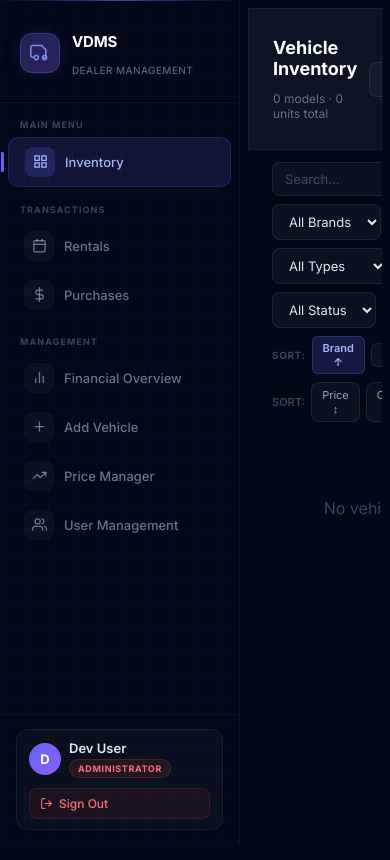
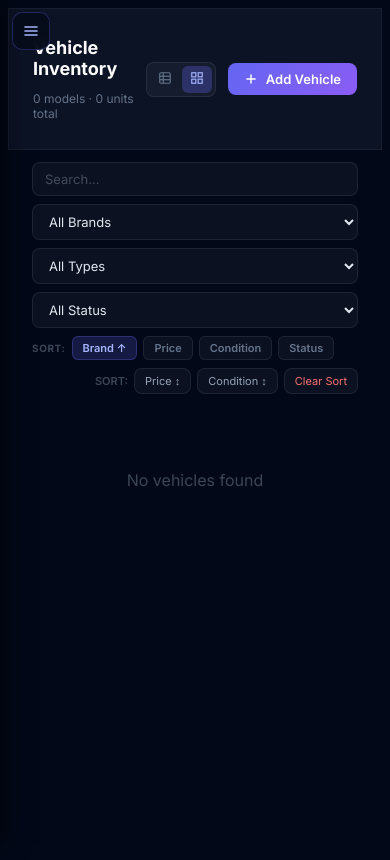
Before and after one commit to Bastianta/vdms_web, a Flask app: page /?type=CUSTOM_VIEW&menuId=VEHICLE_LIST in a window 390 px wide. Run offline with Flask 3, Linux system fonts and the light colour scheme; data that the repository does not hold is empty; some libraries are stand-ins or nearby versions.

Commit message:
feat: mobile responsive layout - hamburger menu, collapsible sidebar, responsive CSS

```diff
--- a/templates/VEHICLE_ADD.html
+++ b/templates/VEHICLE_ADD.html
@@ -101,7 +101,7 @@
         .price-input::placeholder { color:rgba(148,163,184,.4); }
         /* Footer */
         #footerBar {
-            position: fixed; bottom: 0; left: 240px; right: 0; z-index: 40;
+            position: fixed; bottom: 0; left: 240px; right: 0; z-index: 40; transition: left .3s ease;
             background: rgba(2,8,23,.95);
             border-top: 1px solid rgba(255,255,255,.06);
             backdrop-filter: blur(12px);
--- a/templates/common/sidebar.html
+++ b/templates/common/sidebar.html
@@ -114,6 +114,38 @@
     .role-sales  { background: rgba(234,179,8,0.12);  color: #facc15; border: 1px solid rgba(234,179,8,0.2); }
     .role-viewer { background: rgba(99,102,241,0.12); color: #a5b4fc; border: 1px solid rgba(99,102,241,0.2); }
 
+
+    /* ── Mobile: sidebar becomes overlay ── */
+    @media (max-width: 768px) {
+        #vdms-sidebar {
+            transform: translateX(-100%);
+            transition: transform 0.3s ease;
+            z-index: 5000;
+            box-shadow: 4px 0 24px rgba(0,0,0,.5);
+        }
+        #vdms-sidebar.mobile-open {
+            transform: translateX(0);
+        }
+        #vdms-sidebar-spacer {
+            display: none !important;
+            width: 0 !important;
+            min-width: 0 !important;
+        }
+        #sb-overlay {
+            display: none;
+            position: fixed;
+            inset: 0;
+            background: rgba(0,0,0,.5);
+            z-index: 4999;
+        }
+        #sb-overlay.visible { display: block; }
+        #sb-hamburger { display: flex !important; }
+    }
+    @media (min-width: 769px) {
+        #sb-hamburger { display: none !important; }
+        #sb-overlay { display: none !important; }
+    }
+
     /* ── Global SweetAlert2 dark theme ── */
     .swal2-container { z-index: 9999 !important; }
     .swal2-popup {
@@ -142,6 +174,33 @@
     .swal2-actions { gap: 10px !important; }
     .swal2-title { font-size: 17px !important; font-weight: 700 !important; }
     .swal2-html-container { font-size: 13px !important; }
+
+
+    /* ══ GLOBAL MOBILE STYLES ══ */
+    @media (max-width: 768px) {
+        header { padding-left: 58px !important; }
+        .mcard, .modal-card {
+            width: 100% !important; max-width: 100% !important;
+            max-height: 100vh !important; border-radius: 0 !important;
+        }
+        .modal-open { align-items: flex-end !important; }
+        .glass.rounded-xl { overflow-x: auto !important; }
+        .data-table, .dtable, .tx-table { min-width: 480px; }
+        .input-dark { width: 100% !important; }
+        #gBody { grid-template-columns: 1fr 1fr !important; }
+        .kpi-grid { grid-template-columns: repeat(2,1fr) !important; }
+        #assetCards { grid-template-columns: repeat(2,1fr) !important; }
+        .content-grid { grid-template-columns: 1fr !important; }
+        .charts-row { grid-template-columns: 1fr !important; }
+        .grid2 { grid-template-columns: 1fr !important; }
+        #footerBar { left: 0 !important; }
+        #gridSortStrip { flex-wrap: wrap !important; }
+    }
+    @media (max-width: 480px) {
+        #gBody { grid-template-columns: 1fr !important; }
+        .kpi-grid { grid-template-columns: 1fr !important; }
+        #assetCards { grid-template-columns: 1fr !important; }
+    }
 
     /* ── User section ── */
     .sb-user {
@@ -172,6 +231,22 @@
     }
     .sb-logout:hover { background: rgba(239,68,68,0.15); }
 </style>
+
+
+<!-- Mobile sidebar overlay -->
+<div id="sb-overlay" onclick="closeSidebar()"></div>
+<!-- Hamburger button -->
+<button id="sb-hamburger" onclick="toggleSidebar()"
+  style="display:none;position:fixed;top:12px;left:12px;z-index:6000;
+         width:38px;height:38px;border-radius:10px;border:1px solid rgba(99,102,241,.3);
+         background:rgba(6,12,26,.95);color:#a5b4fc;cursor:pointer;
+         align-items:center;justify-content:center;padding:0;backdrop-filter:blur(8px);">
+  <svg width="16" height="16" fill="none" stroke="currentColor" viewBox="0 0 24 24" stroke-width="2.5" stroke-linecap="round">
+    <line x1="3" y1="6" x2="21" y2="6"/>
+    <line x1="3" y1="12" x2="21" y2="12"/>
+    <line x1="3" y1="18" x2="21" y2="18"/>
+  </svg>
+</button>
 
 <div id="vdms-sidebar-spacer" style="width:240px;min-width:240px;flex-shrink:0"></div>
 
@@ -374,6 +449,26 @@ window.getRupiahValue = function(id) {
     // The input is always an integer formatted as "200.000.000" — no decimal dot
     return el.value.replace(/\./g, '').replace(/[^0-9]/g, '') || '';
 };
+
+/* ── Mobile sidebar ── */
+function toggleSidebar(){
+    var sb=document.getElementById('vdms-sidebar');
+    var ov=document.getElementById('sb-overlay');
+    if(!sb)return;
+    var open=sb.classList.contains('mobile-open');
+    sb.classList.toggle('mobile-open',!open);
+    if(ov) ov.classList.toggle('visible',!open);
+}
+function closeSidebar(){
+    var sb=document.getElementById('vdms-sidebar');
+    var ov=document.getElementById('sb-overlay');
+    if(sb) sb.classList.remove('mobile-open');
+    if(ov) ov.classList.remove('visible');
+}
+document.querySelectorAll('.sb-nav-item').forEach(function(el){
+    el.addEventListener('click',function(){ if(window.innerWidth<=768) closeSidebar(); });
+});
+
 window.setRupiahValue = function(id, val) {
     var el = document.getElementById(id);
     if (!el) return;
```
